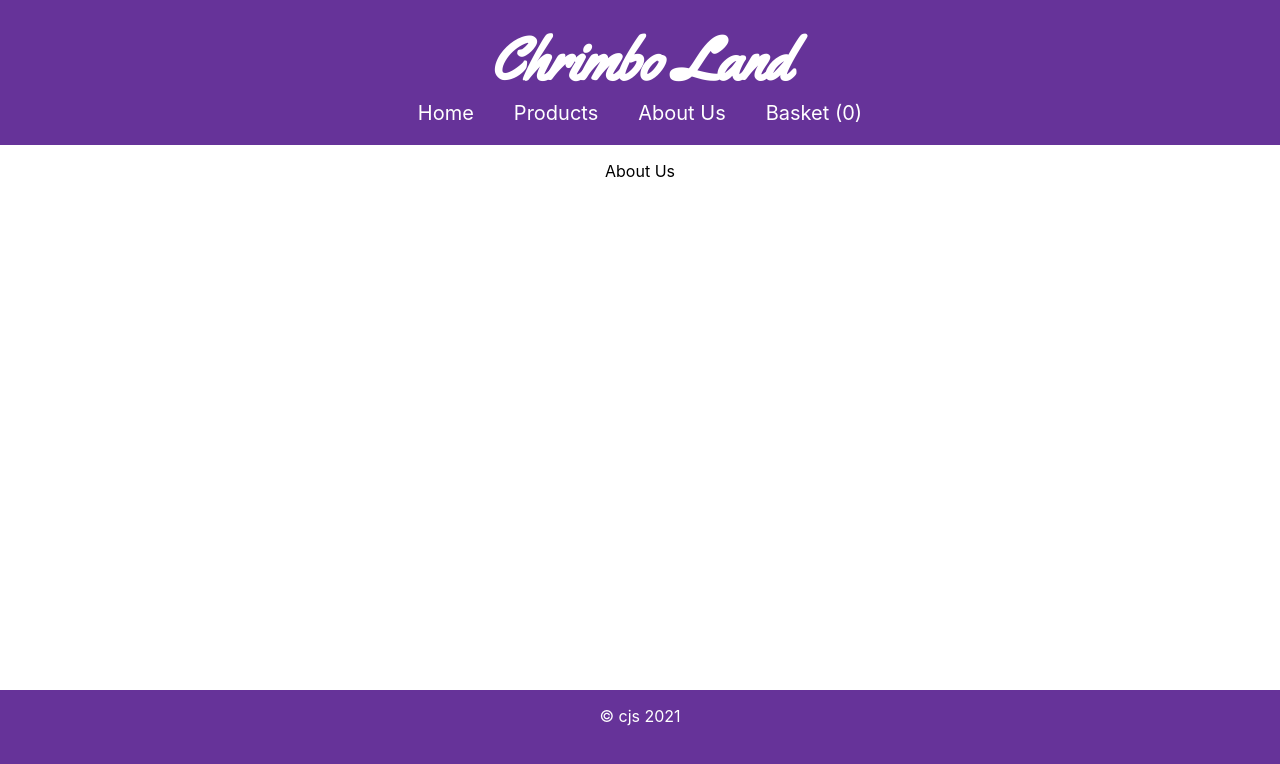
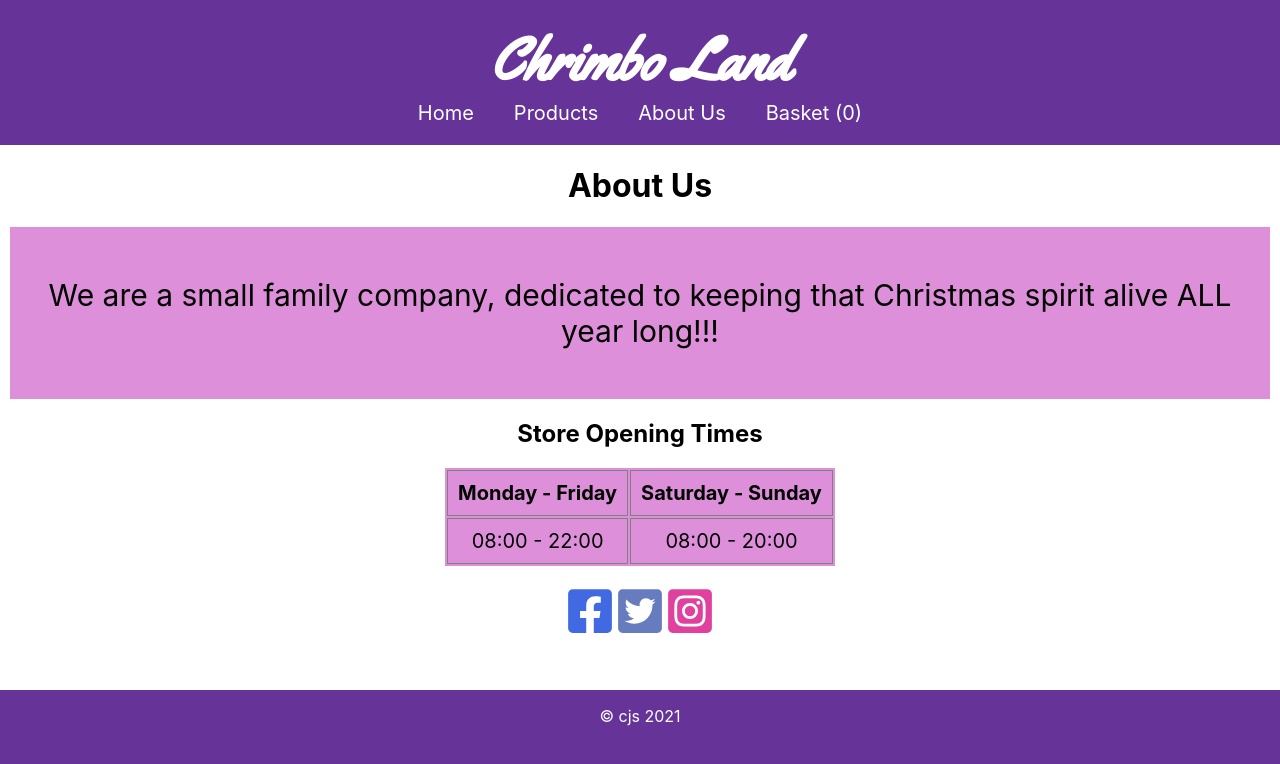
Before and after one commit to jimbob68/shopfront, a React (Create React App) app: page /about-us in a window 1280 px wide. Shown: the top 764 px of the page. Built offline with nearby package versions, Linux system fonts and the light colour scheme.

Commit message:
Added content to about us page and sorted a bug involving the images.

```diff
--- a/src/components/BasketItemInfo.js
+++ b/src/components/BasketItemInfo.js
@@ -39,7 +39,7 @@ const BasketItemInfo = ({ item, basketItems, setBasketItems }) => {
 	return (
 		<div className="basket-item-container">
 			<div className="basket-detail-wrapper">
-				<img src={item.product.imageSrc} alt={item.product.name} />
+				<img className="product-image" src={item.product.imageSrc} alt={item.product.name} />
 				<div>
 					<h4>
 						<b>
--- a/src/components/ProductInfo.js
+++ b/src/components/ProductInfo.js
@@ -71,7 +71,7 @@ const ProductInfo = ({ product, basketItems, setBasketItems }) => {
 					Close
 				</button>
 				<div className="modal-top-container">
-					<img src={imageSrc} alt="product" />
+					<img className="product-image" src={imageSrc} alt="product" />
 					<div className="modal-top-container-detail">
 						<p>
 							<b>Name:</b> {product.name}
--- a/src/screens/AboutUs.css
+++ b/src/screens/AboutUs.css
@@ -0,0 +1,48 @@
+.about-info {
+	background-color: rgb(221, 144, 217);
+	padding: 20px;
+	font-size: 30px;
+	margin: 10px;
+}
+
+/* .about-shop-opening-times {
+
+} */
+
+table {
+	margin: auto;
+	/* border: 1px solid gray; */
+	background-color: rgb(221, 144, 217);
+	margin-bottom: 20px;
+	/* border-collapse: collapse; */
+}
+
+th,
+td {
+	padding: 10px;
+	border: 1px solid gray;
+	font-size: 20px;
+	/* border-collapse: collapse; */
+}
+
+.facebook-icon {
+	font-size: 50px;
+	color: royalblue;
+}
+
+.twitter-icon {
+	font-size: 50px;
+	color: rgb(102, 124, 190);
+}
+
+.instagram-icon {
+	font-size: 50px;
+	color: rgb(225, 65, 158);
+}
+
+@media screen and (max-width: 450px) {
+	table {
+		margin-left: 10px;
+		margin-right: 10px;
+	}
+}
--- a/src/screens/AboutUs.js
+++ b/src/screens/AboutUs.js
@@ -1,7 +1,33 @@
 import React from 'react';
 import './AboutUs.css';
+import { FaFacebookSquare, FaTwitterSquare, FaInstagramSquare } from 'react-icons/fa';
 
 const AboutUs = () => {
-	return <p>About Us</p>;
+	return (
+		<div className="about-container">
+			<h1>About Us</h1>
+			<div className="about-info">
+				<p>We are a small family company, dedicated to keeping that Christmas spirit alive ALL year long!!!</p>
+			</div>
+			<div className="about-shop-opening-times">
+				<h2>Store Opening Times</h2>
+				<table>
+					<tr>
+						<th>Monday - Friday</th>
+						<th>Saturday - Sunday</th>
+					</tr>
+					<tr>
+						<td>08:00 - 22:00</td>
+						<td>08:00 - 20:00</td>
+					</tr>
+				</table>
+			</div>
+			<div className="about-social-media-details">
+				<FaFacebookSquare className="facebook-icon" />
+				<FaTwitterSquare className="twitter-icon" />
+				<FaInstagramSquare className="instagram-icon" />
+			</div>
+		</div>
+	);
 };
 export default AboutUs;
--- a/src/screens/Home.css
+++ b/src/screens/Home.css
@@ -6,7 +6,7 @@
 	background: linear-gradient(rgba(0, 0, 0, 0.5), rgba(0, 0, 0, 0.5)), url("../assets/crimboland_001.png");
 
 	/* width: 100px; */
-	height: 80vh;
+	min-height: 80vh;
 	background-size: cover;
 	background-repeat: no-repeat;
 }
@@ -23,13 +23,14 @@
 @media screen and (max-width: 600px) {
 	.home-page-text {
 		font-size: 40px;
-		padding-top: 100px;
 		padding-left: 20px;
 		padding-right: 20px;
+		padding-bottom: 50px;
+		padding-top: 50px;
 	}
 }
 
-@media screen and (max-height: 640px) {
+/* @media screen and (max-height: 640px) {
 	.home-page-text {
 		font-size: 40px;
 		padding-top: 70px;
@@ -42,7 +43,5 @@
 		font-size: 35px;
 		padding-top: 50px;
 		line-height: 1.25;
-		/* padding-left: 20px;
-		padding-right: 20px; */
 	}
-}
+} */
--- a/src/screens/Home.js
+++ b/src/screens/Home.js
@@ -7,7 +7,7 @@ const Home = () => {
 		<div className="home-container">
 			<p className="home-page-text">
 				Welcome to our fantastic Christmas store, for all your festive requirements. If we don't have it, it's
-				not worth buying!!!
+				not worth buying!!! SALE NOW ON!!! Unbelievable bargains!!!
 			</p>
 			{/* <img className="home-page-image" src={homePageImage} alt="presents" /> */}
 		</div>
```
Also changed, not shown: 2 other files (tests, documents, lock files or other folders).
